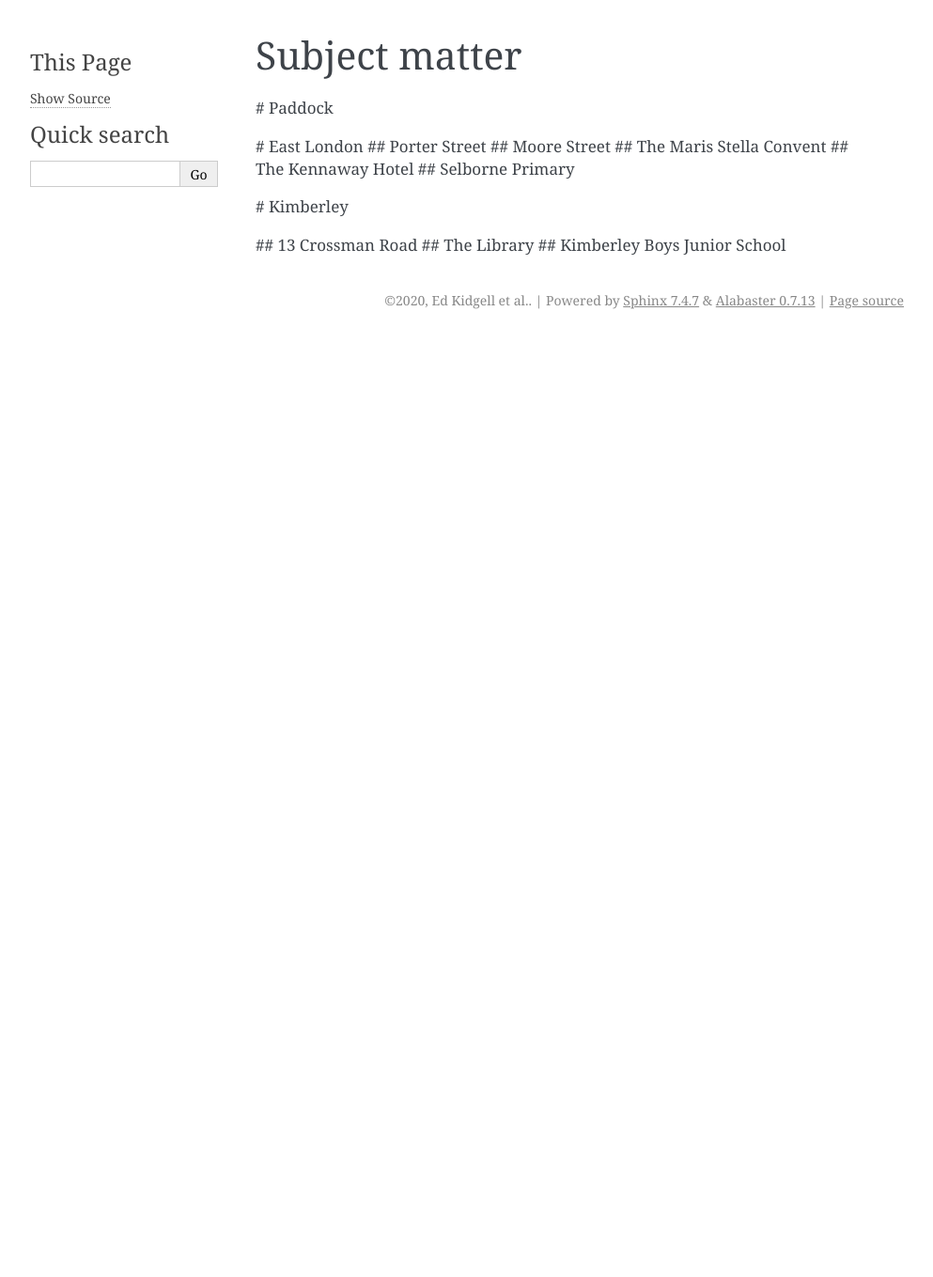
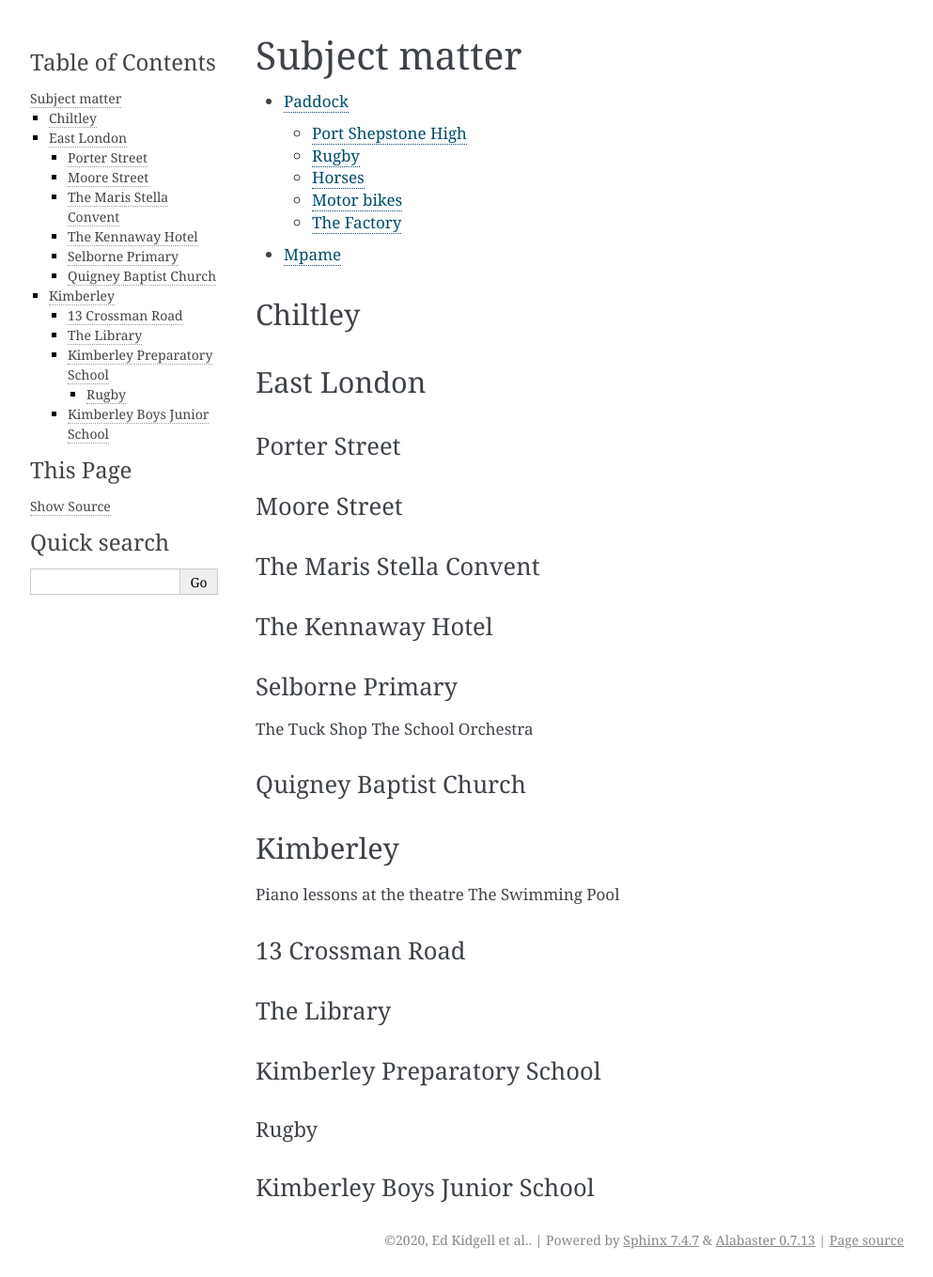
Before and after one commit to flakjakk/kidgell_stories, a Sphinx documentation site: the page built from docs/source/subject-matter.rst, in a window 1280 px wide. Shown: the whole page at 94% size, without its empty margins (148-1141 px from the left). Built offline with Sphinx 7.4.7, drawn with Linux system fonts in a browser that asks for light colours; before the commit the page ends 900 px from its top, so only the background shows below that.

Commit message:
Building structure 01

```diff
--- a/docs/source/index.rst
+++ b/docs/source/index.rst
@@ -8,7 +8,6 @@ Welcome to the Kidgell Stories !
    :caption: Contents:
 
    background
-   mpame
    subject-matter
 
 
--- /dev/null
+++ b/docs/source/paddock.rst
@@ -0,0 +1,31 @@
+Paddock
+=======
+
+
+###################
+Port Shepstone High
+###################
+
+#####
+Rugby
+#####
+
+######
+Horses
+######
+
+###########
+Motor bikes
+###########
+
+###########
+The Factory
+###########
+
+******************
+Fire extinguishers
+******************
+
+*********
+The Tower
+*********
--- a/docs/source/subject-matter.rst
+++ b/docs/source/subject-matter.rst
@@ -1,17 +1,75 @@
 Subject matter
 ==============
 
-# Paddock
+.. toctree::
+   :maxdepth: 2
 
-# East London
-## Porter Street
-## Moore Street
-## The Maris Stella Convent
-## The Kennaway Hotel
-## Selborne Primary
+   paddock
+   mpame
 
-# Kimberley
+########
+Chiltley
+########
 
-## 13 Crossman Road
-## The Library
-## Kimberley Boys Junior School
+
+###########
+East London
+###########
+
+
+*************
+Porter Street
+*************
+
+************
+Moore Street
+************
+
+************************
+The Maris Stella Convent
+************************
+
+******************
+The Kennaway Hotel
+******************
+
+****************
+Selborne Primary
+****************
+
+The Tuck Shop
+The School Orchestra
+
+
+**********************
+Quigney Baptist Church
+**********************
+
+
+#########
+Kimberley
+#########
+
+
+Piano lessons at the theatre
+The Swimming Pool
+
+****************
+13 Crossman Road
+****************
+
+***********
+The Library
+***********
+
+****************************
+Kimberley Preparatory School
+****************************
+
+=====
+Rugby
+=====
+
+****************************
+Kimberley Boys Junior School
+****************************
```
